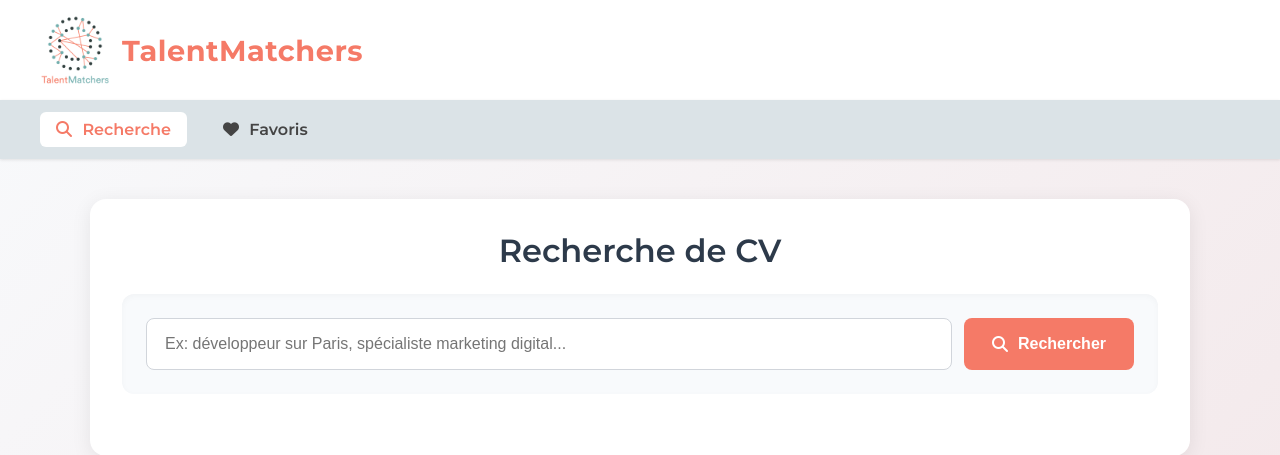
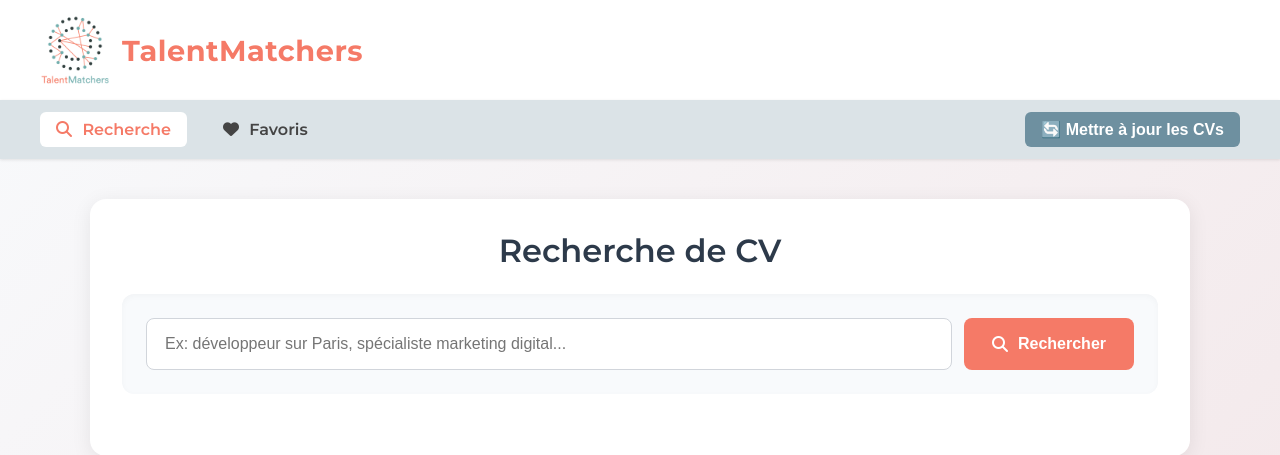
Before and after one commit to HugoF1234/CVmatcher, a Flask app: page / in a window 1280 px wide. Shown: the top 455 px of the page. Run offline with Flask 3, Linux system fonts and the light colour scheme; parts of the project's set-up code (start-up, migrations or seed data) failed here and were passed over.

Commit message:
Update index.html

```diff
--- a/templates/index.html
+++ b/templates/index.html
@@ -418,6 +418,11 @@
   <nav class="nav-main">
     <a href="/" class="nav-link active"><i class="fas fa-search"></i> Recherche</a>
     <a href="/likes" class="nav-link"><i class="fas fa-heart"></i> Favoris</a>
+    <form action="/update-cvs" method="post" style="margin-left: auto;">
+      <button type="submit" style="padding: 8px 16px; background-color: var(--secondary); color: white; border: none; border-radius: 6px; font-weight: 600; cursor: pointer;">
+        🔄 Mettre à jour les CVs
+      </button>
+    </form>
   </nav>
 
   <div class="container">
```
